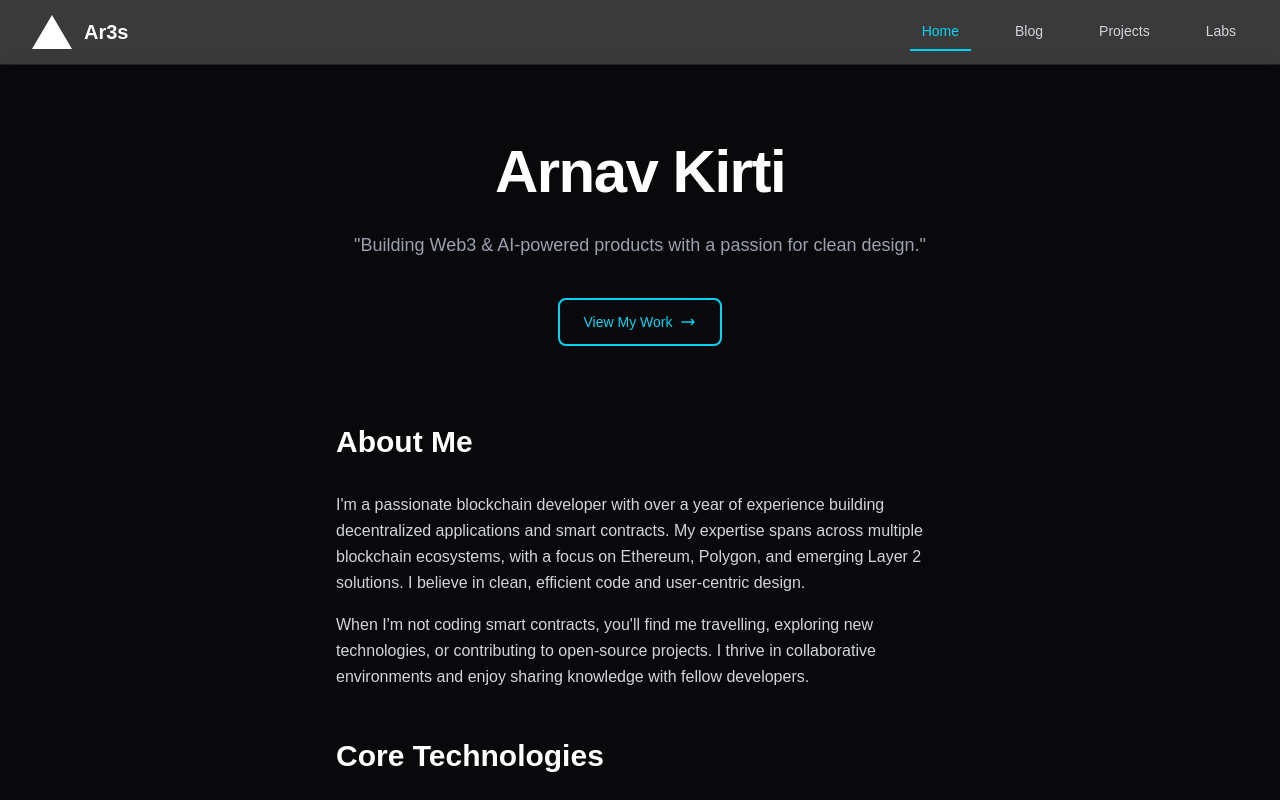
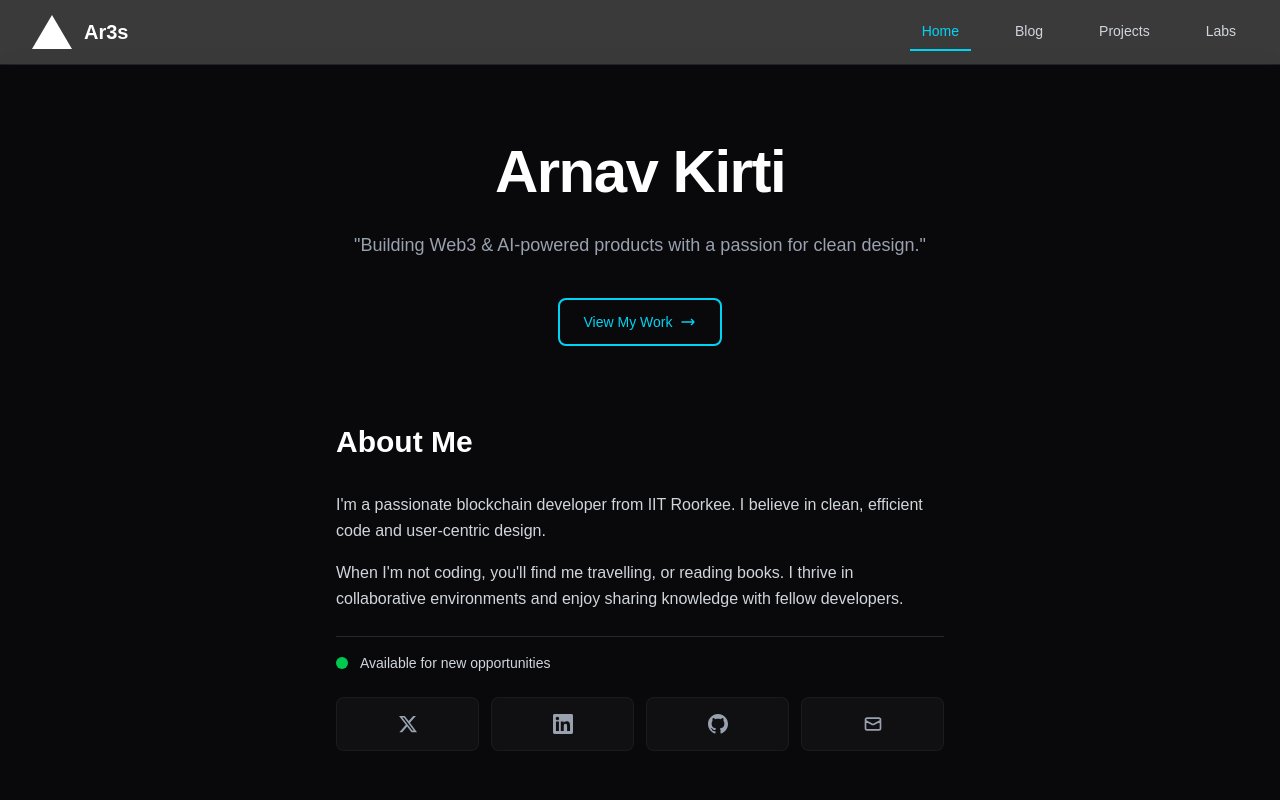
Before and after one commit to arnavkirti/PortfolioRevamp, a Next.js app: page / in a window 1280 px wide. Shown: the top 800 px of the page. Built offline with nearby package versions, Linux system fonts and the light colour scheme.

Commit message:
social links component

```diff
--- a/app/page.tsx
+++ b/app/page.tsx
@@ -16,6 +16,7 @@
 import Mongo from "@/components/Technologies/Mongo";
 import Postgresql from "@/components/Technologies/Postgresql";
 import Rust from "@/components/Technologies/Rust";
+import SocialLinks from "@/components/SocialLinks";
 
 export default function Home() {
   const [displayedText, setDisplayedText] = useState("");
@@ -82,12 +83,26 @@
           </h2>
           <div className="space-y-4 text-left">
             <p className="text-gray-300 text-base leading-relaxed">
-              I'm a passionate blockchain developer with over a year of experience building decentralized applications and smart contracts. My expertise spans across multiple blockchain ecosystems, with a focus on Ethereum, Polygon, and emerging Layer 2 solutions. I believe in clean, efficient code and user-centric design.
+              I'm a passionate blockchain developer from IIT Roorkee.
+              I believe in clean, efficient code and user-centric design.
             </p>
             <p className="text-gray-300 text-base leading-relaxed">
-              When I'm not coding smart contracts, you'll find me travelling, exploring new technologies, or contributing to open-source projects. I thrive in collaborative environments and enjoy sharing knowledge with fellow developers.
+              When I'm not coding, you'll find me travelling, or reading books. I thrive in collaborative environments and enjoy sharing knowledge with fellow developers.
             </p>
+
+            {/* Availability Status */}
+            <div className="flex items-center gap-3 mt-6 pt-4 border-t border-zinc-800">
+              <div className="relative">
+                <div className="w-3 h-3 bg-green-500 rounded-full"></div>
+                <div className="absolute inset-0 w-3 h-3 bg-green-500 rounded-full animate-ping opacity-30"></div>
+              </div>
+              <span className="text-gray-300 text-sm font-medium">
+                Available for new opportunities
+              </span>
+            </div>
+            <SocialLinks />
           </div>
+
         </div>
         {/* Core Technologies */}
         <div>
@@ -111,7 +126,7 @@
             <Postgresql />
             <Rust />
           </div>
-          {/* Quick Stats */}
+          {/* Recent Posts */}
           <div className="mt-16">
 
           </div>
--- /dev/null
+++ b/components/SocialLinks.tsx
@@ -0,0 +1,49 @@
+export default function SocialLinks() {
+    return <div className="grid grid-cols-2 sm:grid-cols-4 gap-3 mt-6">
+        {/* Twitter/X */}
+        <a
+            href="https://x.com/ArnavKirti"
+            target="_blank"
+            rel="noopener noreferrer"
+            className="flex items-center justify-center p-4 bg-zinc-900/50 border border-zinc-800/50 rounded-lg hover:bg-zinc-800/50 hover:border-zinc-700/50 transition-all duration-300 group"
+        >
+            <svg className="w-5 h-5 text-gray-400 group-hover:text-white transition-colors" fill="currentColor" viewBox="0 0 24 24">
+                <path d="M18.244 2.25h3.308l-7.227 8.26 8.502 11.24H16.17l-5.214-6.817L4.99 21.75H1.68l7.73-8.835L1.254 2.25H8.08l4.713 6.231zm-1.161 17.52h1.833L7.084 4.126H5.117z" />
+            </svg>
+        </a>
+
+        {/* LinkedIn */}
+        <a
+            href="https://www.linkedin.com/in/arnav-kirti-49616a1b9/"
+            target="_blank"
+            rel="noopener noreferrer"
+            className="flex items-center justify-center p-4 bg-zinc-900/50 border border-zinc-800/50 rounded-lg hover:bg-zinc-800/50 hover:border-zinc-700/50 transition-all duration-300 group"
+        >
+            <svg className="w-5 h-5 text-gray-400 group-hover:text-blue-400 transition-colors" fill="currentColor" viewBox="0 0 24 24">
+                <path d="M20.447 20.452h-3.554v-5.569c0-1.328-.027-3.037-1.852-3.037-1.853 0-2.136 1.445-2.136 2.939v5.667H9.351V9h3.414v1.561h.046c.477-.9 1.637-1.85 3.37-1.85 3.601 0 4.267 2.37 4.267 5.455v6.286zM5.337 7.433c-1.144 0-2.063-.926-2.063-2.065 0-1.138.92-2.063 2.063-2.063 1.14 0 2.064.925 2.064 2.063 0 1.139-.925 2.065-2.064 2.065zm1.782 13.019H3.555V9h3.564v11.452zM22.225 0H1.771C.792 0 0 .774 0 1.729v20.542C0 23.227.792 24 1.771 24h20.451C23.2 24 24 23.227 24 22.271V1.729C24 .774 23.2 0 22.222 0h.003z" />
+            </svg>
+        </a>
+
+        {/* GitHub */}
+        <a
+            href="https://github.com/arnavkirti"
+            target="_blank"
+            rel="noopener noreferrer"
+            className="flex items-center justify-center p-4 bg-zinc-900/50 border border-zinc-800/50 rounded-lg hover:bg-zinc-800/50 hover:border-zinc-700/50 transition-all duration-300 group"
+        >
+            <svg className="w-5 h-5 text-gray-400 group-hover:text-white transition-colors" fill="currentColor" viewBox="0 0 24 24">
+                <path d="M12 0c-6.626 0-12 5.373-12 12 0 5.302 3.438 9.8 8.207 11.387.599.111.793-.261.793-.577v-2.234c-3.338.726-4.033-1.416-4.033-1.416-.546-1.387-1.333-1.756-1.333-1.756-1.089-.745.083-.729.083-.729 1.205.084 1.839 1.237 1.839 1.237 1.07 1.834 2.807 1.304 3.492.997.107-.775.418-1.305.762-1.604-2.665-.305-5.467-1.334-5.467-5.931 0-1.311.469-2.381 1.236-3.221-.124-.303-.535-1.524.117-3.176 0 0 1.008-.322 3.301 1.23.957-.266 1.983-.399 3.003-.404 1.02.005 2.047.138 3.006.404 2.291-1.552 3.297-1.23 3.297-1.23.653 1.653.242 2.874.118 3.176.77.84 1.235 1.911 1.235 3.221 0 4.609-2.807 5.624-5.479 5.921.43.372.823 1.102.823 2.222v3.293c0 .319.192.694.801.576 4.765-1.589 8.199-6.086 8.199-11.386 0-6.627-5.373-12-12-12z" />
+            </svg>
+        </a>
+
+        {/* Email */}
+        <a
+            href="mailto:arnavk.tkd@gmail.com"
+            className="flex items-center justify-center p-4 bg-zinc-900/50 border border-zinc-800/50 rounded-lg hover:bg-zinc-800/50 hover:border-zinc-700/50 transition-all duration-300 group"
+        >
+            <svg className="w-5 h-5 text-gray-400 group-hover:text-cyan-400 transition-colors" fill="none" stroke="currentColor" viewBox="0 0 24 24">
+                <path strokeLinecap="round" strokeLinejoin="round" strokeWidth={2} d="M3 8l7.89 4.26a2 2 0 002.22 0L21 8M5 19h14a2 2 0 002-2V7a2 2 0 00-2-2H5a2 2 0 00-2 2v10a2 2 0 002 2z" />
+            </svg>
+        </a>
+    </div>
+}
```
